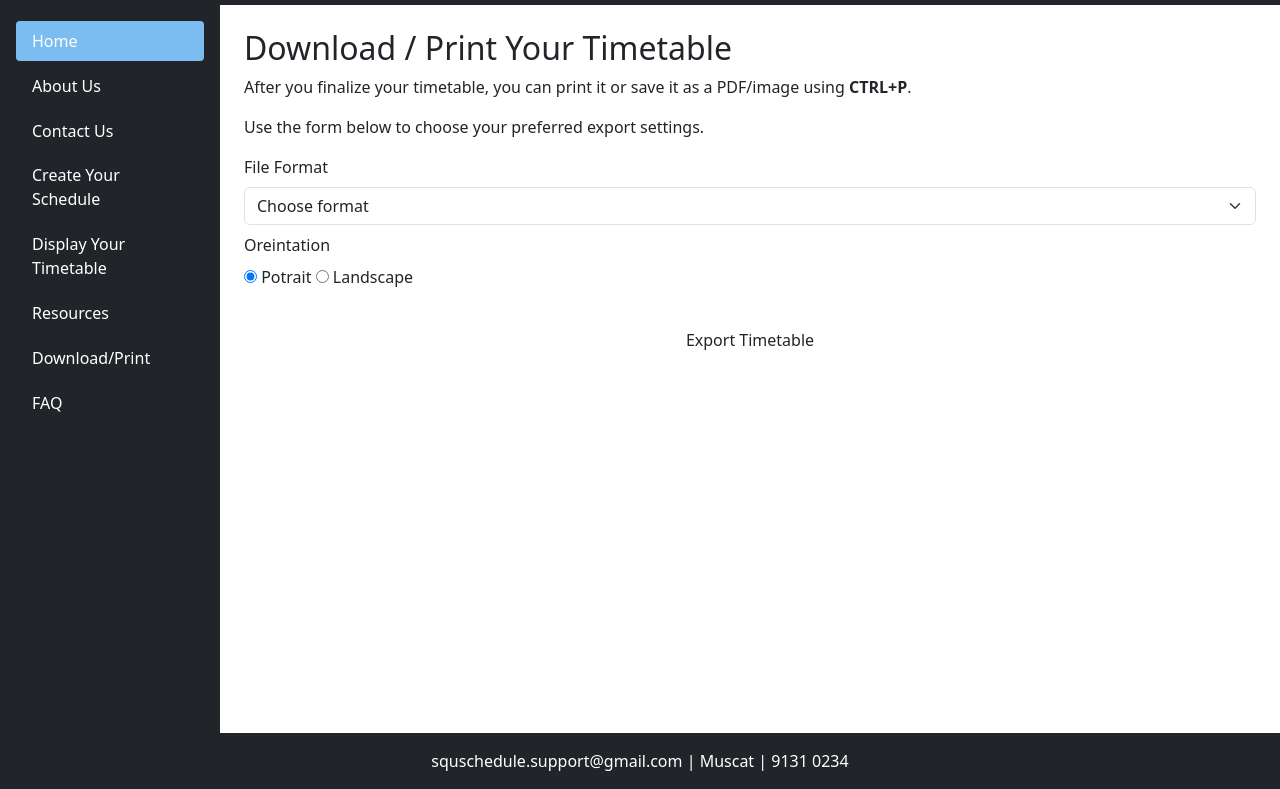
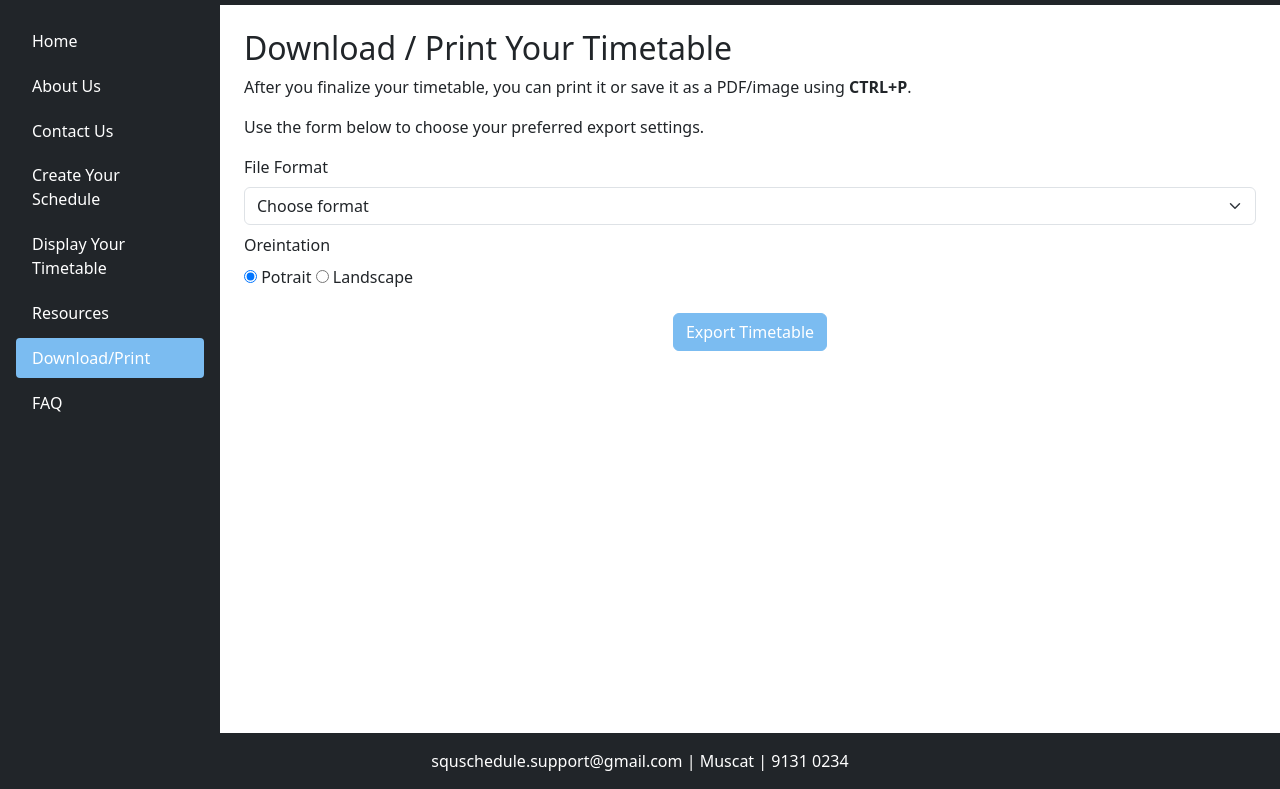
Before and after one commit to s146852-droid/Web-Project, a plain HTML site: page download.html in a window 1280 px wide. Shown: the part 101-890 px from the top of the page. Drawn offline with nearby package versions, Linux system fonts and the light colour scheme.

Commit message:
Add files via upload

```diff
--- a/download.html
+++ b/download.html
@@ -26,13 +26,13 @@
 
     <nav class="sidebar bg-dark text-white p-3">
       <ul class="nav flex-column">
-        <li class="nav-item"><a href="index.html" class="nav-link text-white active">Home</a></li>
+        <li class="nav-item"><a href="index.html" class="nav-link text-white">Home</a></li>
         <li class="nav-item"><a href="about.html" class="nav-link text-white">About Us</a></li>
         <li class="nav-item"><a href="contact.html" class="nav-link text-white">Contact Us</a></li>
         <li class="nav-item"><a href="schedule.html" class="nav-link text-white">Create Your Schedule</a></li>
         <li class="nav-item"><a href="timetable.html" class="nav-link text-white">Display Your Timetable</a></li>
         <li class="nav-item"><a href="resources.html" class="nav-link text-white">Resources</a></li>
-        <li class="nav-item"><a href="download.html" class="nav-link text-white">Download/Print</a></li>
+        <li class="nav-item"><a href="download.html" class="nav-link text-white active">Download/Print</a></li>
         <li class="nav-item"><a href="faq.html" class="nav-link text-white">FAQ</a></li>
       </ul>
     </nav>
@@ -60,7 +60,7 @@
       <input type="radio" name="orientation" value="landscape"> Landscape
 
       <div class="text-center mt-3">
-        <button type="submit" class="btn mt-3">Export Timetable</button>
+        <button style="color: white;" id="startbutton" class="btn btn-primary d-block mx-auto mt-4">Export Timetable</button>
 
       </div>
 
```
